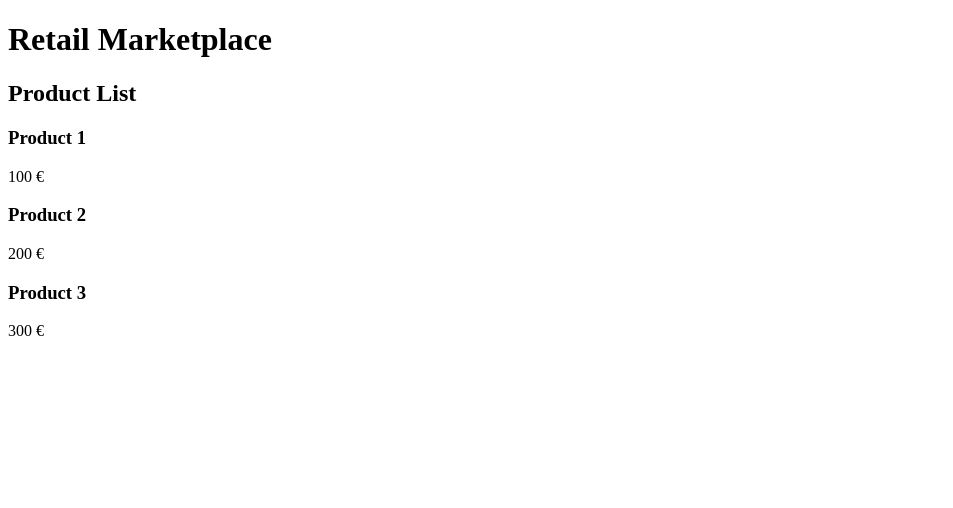
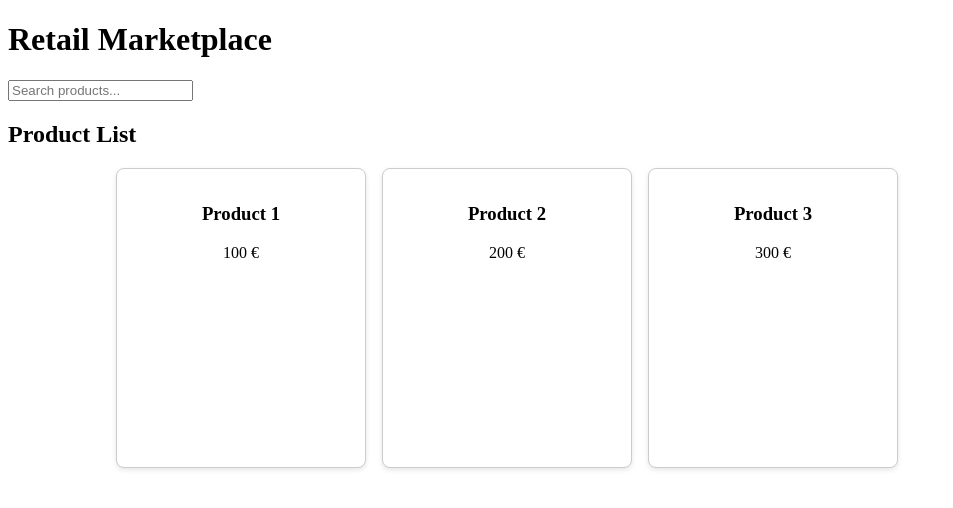
Before and after one commit to yahorpaulson/online-marketplace, an Angular app in the folder online-marketplace/: page /retail in a window 1280 px wide. Shown: the top 508 px of the page, without its empty margins (0-953 px from the left). Built offline with nearby package versions, Linux system fonts and the light colour scheme.

Commit message:
added feature of filtering products by search in retail

```diff
--- a/online-marketplace/src/app/product-list/product-list.component.css
+++ b/online-marketplace/src/app/product-list/product-list.component.css
@@ -0,0 +1,20 @@
+.product-grid {
+    display: grid;
+    grid-template-columns: repeat(4, 250px);
+    /* 4 колонки, фиксированная ширина 250px */
+    grid-auto-rows: 300px;
+    /* Фиксированная высота строк */
+    gap: 1rem;
+    /* Расстояние между карточками */
+    justify-content: center;
+    /* Центрирование сетки */
+}
+
+.product-card {
+    border: 1px solid #ccc;
+    border-radius: 8px;
+    padding: 1rem;
+    text-align: center;
+    background-color: #fff;
+    box-shadow: 0 2px 5px rgba(0, 0, 0, 0.1);
+}
--- a/online-marketplace/src/app/product-list/product-list.component.html
+++ b/online-marketplace/src/app/product-list/product-list.component.html
@@ -1,6 +1,6 @@
 <h2>Product List</h2>
 <div class="product-grid">
-    <div *ngFor="let product of products">
+    <div *ngFor="let product of filteredProducts" class="product-card">
         <h3>{{ product.name }}</h3>
         <p>{{ product.price }} €</p>
     </div>
--- a/online-marketplace/src/app/product-list/product-list.component.ts
+++ b/online-marketplace/src/app/product-list/product-list.component.ts
@@ -13,4 +13,15 @@ export class ProductListComponent {
     { id: 2, name: 'Product 2', price: 200 },
     { id: 3, name: 'Product 3', price: 300 },
   ];
+
+  filteredProducts = [...this.products];
+
+
+  filterProducts(searchTerm: string) {
+    this.filteredProducts = this.products.filter((product) =>
+      product.name.toLowerCase().includes(searchTerm.toLowerCase())
+    );
+  }
+
+
 }
--- a/online-marketplace/src/app/retail/retail.component.html
+++ b/online-marketplace/src/app/retail/retail.component.html
@@ -1,5 +1,10 @@
 <div class="retail-container">
     <h1>Retail Marketplace</h1>
 
-    <router-outlet></router-outlet>
+
+    <input type="text" placeholder="Search products..." [(ngModel)]="searchTerm" (input)="filterProducts()"
+        class="search-input" />
+
+
+    <app-product-list></app-product-list>
 </div>
--- a/online-marketplace/src/app/retail/retail.component.ts
+++ b/online-marketplace/src/app/retail/retail.component.ts
@@ -1,12 +1,25 @@
-import { Component } from '@angular/core';
+import { Component, ViewChild } from '@angular/core';
 import { RouterModule } from '@angular/router';
+import { ProductListComponent } from '../product-list/product-list.component';
+import { FormsModule } from '@angular/forms';
 
 @Component({
   selector: 'app-retail',
-  imports: [RouterModule],
+  imports: [RouterModule, FormsModule, ProductListComponent],
   templateUrl: './retail.component.html',
   styleUrl: './retail.component.css'
 })
+
 export class RetailComponent {
 
+  searchTerm: string = '';
+
+
+  @ViewChild(ProductListComponent) productListComponent!: ProductListComponent;
+
+
+  filterProducts() {
+    this.productListComponent.filterProducts(this.searchTerm);
+  }
+
 }
```
